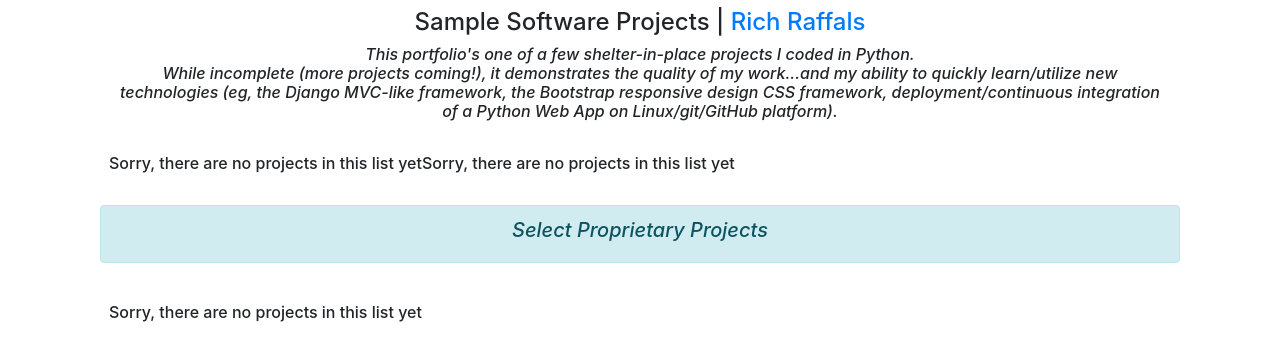
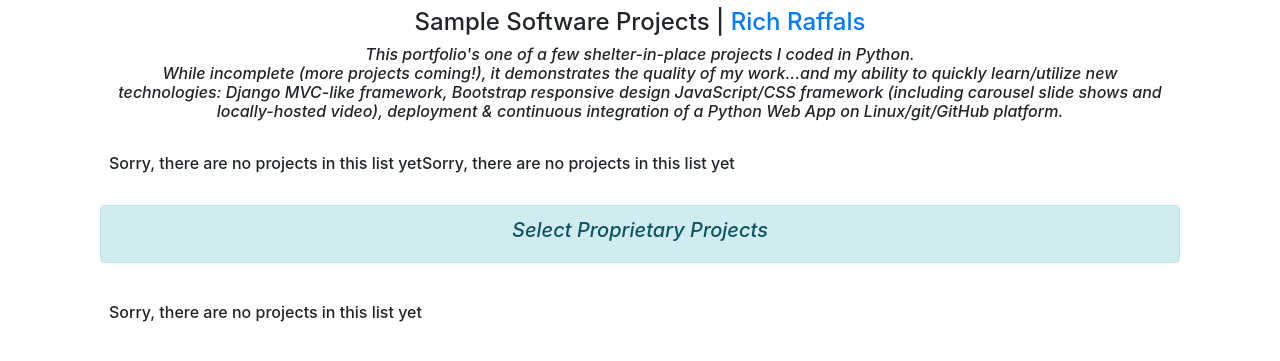
Before and after one commit to raffals/django_portfolio, a Django app: template projects/templates/projects/all_projects.html in a window 1280 px wide. Shown: the part 56-417 px from the top of the page. Run offline with Django 3.2, Linux system fonts and the light colour scheme; the template is opened without the code that fills it, so the values that code supplies are empty; some libraries are stand-ins or nearby versions.

Commit message:
Tweak to portfolio description

```diff
--- a/projects/templates/projects/all_projects.html
+++ b/projects/templates/projects/all_projects.html
@@ -11,9 +11,10 @@
     <h6 class="pl-3 pr-3 font-italic text-center">This portfolio's one of a few
     shelter-in-place projects I coded in Python.<br />While incomplete (more
     projects coming!), it demonstrates the quality of my work...and my ability to
-    quickly learn/utilize new technologies (eg, the Django MVC-like framework, the
-    Bootstrap responsive design CSS framework, deployment/continuous integration of
-    a Python Web App on Linux/git/GitHub platform).</h6>
+    quickly learn/utilize new technologies: Django MVC-like framework, Bootstrap
+    responsive design JavaScript/CSS framework (including carousel slide shows and
+    locally-hosted video), deployment & continuous integration of a Python Web App
+    on Linux/git/GitHub platform.</h6>
 
       <div class="p-4 row">
     {% for project in video_projects %}
```
